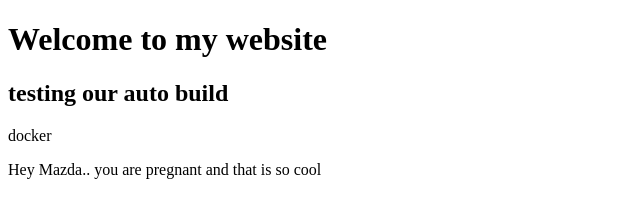
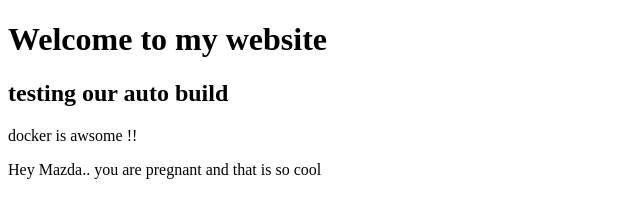
Before and after one commit to henokyen/testingauto, a plain HTML site: page index.html in a window 1280 px wide. Shown: the full height of the page, 0-640 px from the left. Drawn offline with Linux system fonts and the light colour scheme.

Commit message:
pushing updated index to test docker auto builder

```diff
--- a/index.html
+++ b/index.html
@@ -4,7 +4,7 @@
 	<title>This is Nginx test</title>
 	<h1>	Welcome to my website </h1>
 	<h2> testing our auto build </h2>
-	<p> docker </p>
+	<p> docker is awsome !!</p>
 </head>
 <body>
 Hey Mazda.. you are pregnant and that is so cool
```
